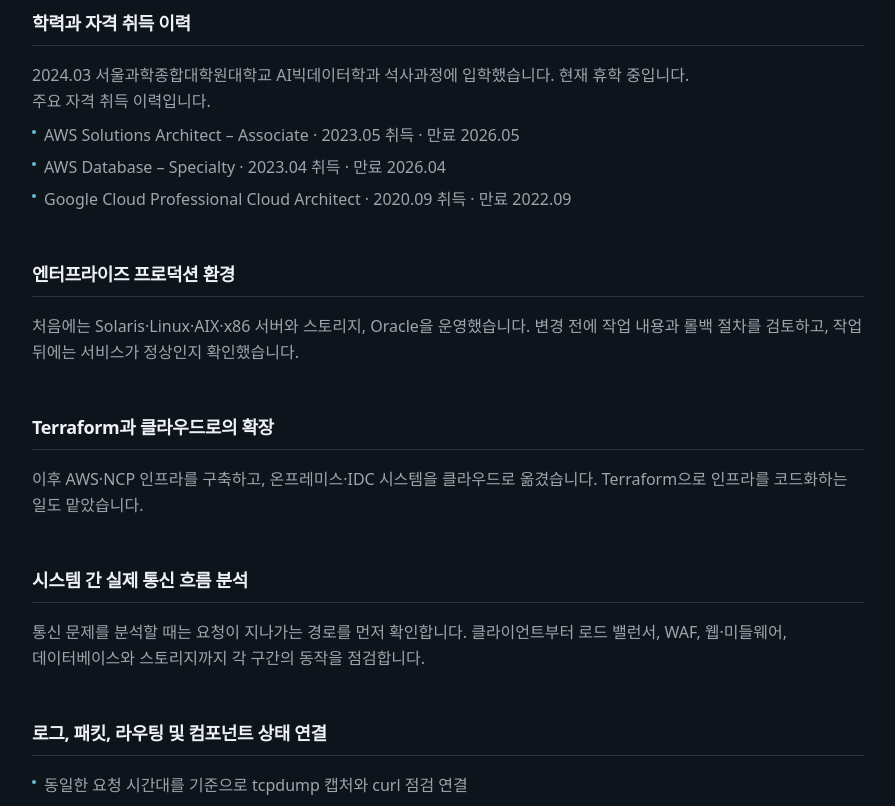
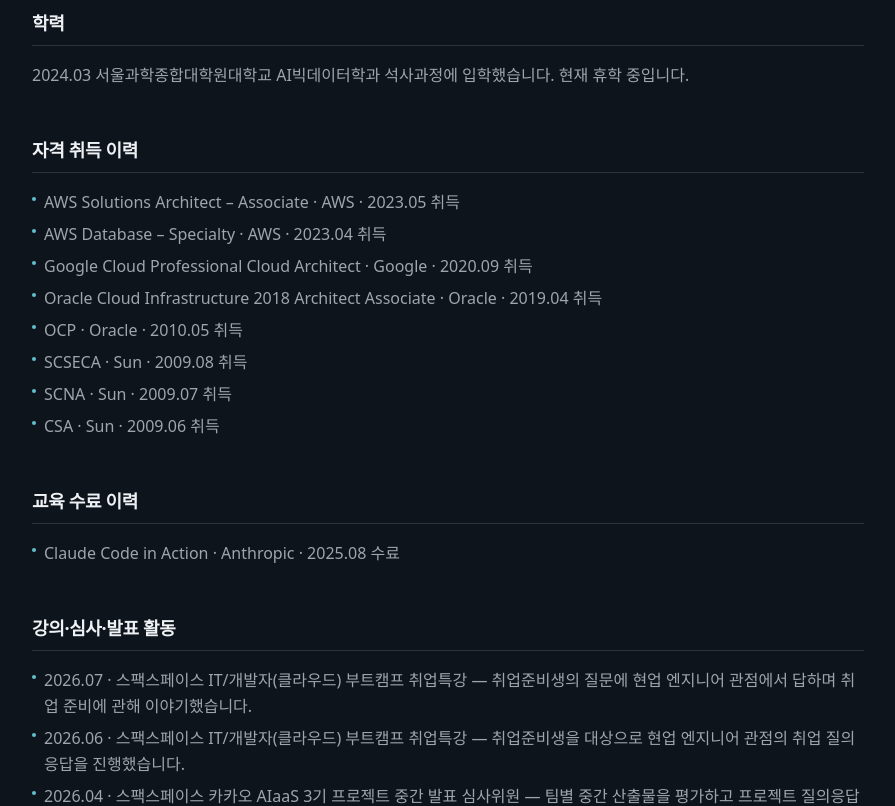
Before and after one commit to david-devsecops/infra2ai-portfolio, a React (Vite) app: page /about in a window 1280 px wide. Shown: the part 1360-2166 px from the top of the page, without its empty margins (192-1087 px from the left). Built offline with nearby package versions, Linux system fonts and the light colour scheme.

Commit message:
Add certification and speaking history to profile

```diff
--- a/src/data/localization.ts
+++ b/src/data/localization.ts
@@ -463,15 +463,40 @@
       ],
     },
     {
-      title: "학력과 자격 취득 이력",
+      title: "학력",
       paragraphs: [
         "2024.03 서울과학종합대학원대학교 AI빅데이터학과 석사과정에 입학했습니다. 현재 휴학 중입니다.",
-        "주요 자격 취득 이력입니다.",
       ],
+      bullets: [],
+    },
+    {
+      title: "자격 취득 이력",
+      paragraphs: [],
       bullets: [
-        "AWS Solutions Architect – Associate · 2023.05 취득 · 만료 2026.05",
-        "AWS Database – Specialty · 2023.04 취득 · 만료 2026.04",
-        "Google Cloud Professional Cloud Architect · 2020.09 취득 · 만료 2022.09",
+        "AWS Solutions Architect – Associate · AWS · 2023.05 취득",
+        "AWS Database – Specialty · AWS · 2023.04 취득",
+        "Google Cloud Professional Cloud Architect · Google · 2020.09 취득",
+        "Oracle Cloud Infrastructure 2018 Architect Associate · Oracle · 2019.04 취득",
+        "OCP · Oracle · 2010.05 취득",
+        "SCSECA · Sun · 2009.08 취득",
+        "SCNA · Sun · 2009.07 취득",
+        "CSA · Sun · 2009.06 취득",
+      ],
+    },
+    {
+      title: "교육 수료 이력",
+      paragraphs: [],
+      bullets: ["Claude Code in Action · Anthropic · 2025.08 수료"],
+    },
+    {
+      title: "강의·심사·발표 활동",
+      paragraphs: [],
+      bullets: [
+        "2026.07 · 스팩스페이스 IT/개발자(클라우드) 부트캠프 취업특강 — 취업준비생의 질문에 현업 엔지니어 관점에서 답하며 취업 준비에 관해 이야기했습니다.",
+        "2026.06 · 스팩스페이스 IT/개발자(클라우드) 부트캠프 취업특강 — 취업준비생을 대상으로 현업 엔지니어 관점의 취업 질의응답을 진행했습니다.",
+        "2026.04 · 스팩스페이스 카카오 AIaaS 3기 프로젝트 중간 발표 심사위원 — 팀별 중간 산출물을 평가하고 프로젝트 질의응답과 멘토링에 참여했습니다.",
+        "2026.02 · 스팩스페이스 카카오 AIaaS 2기 최종 성과발표회 심사위원 — 결과보고서 PPT, 시연영상, 소스코드, 데이터, 접속 링크와 팀별 GitHub·Notion 자료를 살펴보고 평가했습니다.",
+        "2018.11.08 · Oracle GroundBreakers (Oracle APAC Developer Tour) 2018 in KOREA — 경기창조경제혁신센터 9층 세미나실에서 첫 세션의 Oracle Solaris 11.4 가상화·ZFS 발표를 맡았습니다.",
       ],
     },
     {
@@ -560,15 +585,40 @@
       ],
     },
     {
-      title: "Education and certification history",
+      title: "Education",
       paragraphs: [
         "I enrolled in the AI and Big Data master's program at 서울과학종합대학원대학교 in 2024.03. I am currently on leave.",
-        "These are the main certifications I have earned.",
       ],
+      bullets: [],
+    },
+    {
+      title: "Certification history",
+      paragraphs: [],
       bullets: [
-        "AWS Solutions Architect – Associate · earned 2023.05 · expired 2026.05",
-        "AWS Database – Specialty · earned 2023.04 · expired 2026.04",
-        "Google Cloud Professional Cloud Architect · earned 2020.09 · expired 2022.09",
+        "AWS Solutions Architect – Associate · AWS · earned 2023.05",
+        "AWS Database – Specialty · AWS · earned 2023.04",
+        "Google Cloud Professional Cloud Architect · Google · earned 2020.09",
+        "Oracle Cloud Infrastructure 2018 Architect Associate · Oracle · earned 2019.04",
+        "OCP · Oracle · earned 2010.05",
+        "SCSECA · Sun · earned 2009.08",
+        "SCNA · Sun · earned 2009.07",
+        "CSA · Sun · earned 2009.06",
+      ],
+    },
+    {
+      title: "Course completion history",
+      paragraphs: [],
+      bullets: ["Claude Code in Action · Anthropic · completed 2025.08"],
+    },
+    {
+      title: "Teaching, judging and speaking",
+      paragraphs: [],
+      bullets: [
+        "2026.07 · 스팩스페이스 IT/developer (cloud) bootcamp career talk — I answered job seekers' questions about preparing for work from a practising engineer's perspective.",
+        "2026.06 · 스팩스페이스 IT/developer (cloud) bootcamp career talk — I held a career Q&A for job seekers, sharing a practising engineer's perspective.",
+        "2026.04 · 스팩스페이스 Kakao AIaaS cohort 3 mid-project presentation judge — I assessed each team's interim deliverables and took part in project Q&A and mentoring.",
+        "2026.02 · 스팩스페이스 Kakao AIaaS cohort 2 final presentation judge — I assessed the teams' report slides, demo videos, source code, data, access links, and GitHub and Notion materials.",
+        "2018.11.08 · Oracle GroundBreakers (Oracle APAC Developer Tour) 2018 in KOREA — I presented the virtualization and ZFS features of Oracle Solaris 11.4 in the opening session at the 9th-floor seminar room of the Gyeonggi Center for Creative Economy and Innovation.",
       ],
     },
     {
--- a/src/routes/about.tsx
+++ b/src/routes/about.tsx
@@ -7,7 +7,7 @@
 
 const title = "프로필 — 박상준 | 클라우드·인프라 아키텍트";
 const description =
-  "클라우드·인프라 아키텍트 박상준입니다. NCP 인프라, AWS 전환, Terraform 구축과 운영 경험, 윈터뷰 멘토링 활동을 소개합니다.";
+  "클라우드·인프라 아키텍트 박상준의 경력, 자격 취득과 교육 수료 이력, 강의·심사·발표 및 윈터뷰 멘토링 활동을 소개합니다.";
 
 export const Route = createFileRoute("/about")({
   head: () => ({
@@ -29,7 +29,7 @@
       : "Profile — Sang jun (David) park | Cloud & Infrastructure Architect",
     language === "ko"
       ? description
-      : "I am Sang jun (David) park, a cloud and infrastructure architect. Read about my NCP, AWS and Terraform work and Winterview mentoring.",
+      : "I am Sang jun (David) park, a cloud and infrastructure architect. Read about my career, certification and course completion history, teaching, judging, speaking and Winterview mentoring.",
   );
   const copy = pageCopy[language].about;
   const mentoring = mentoringCopy[language];
```
